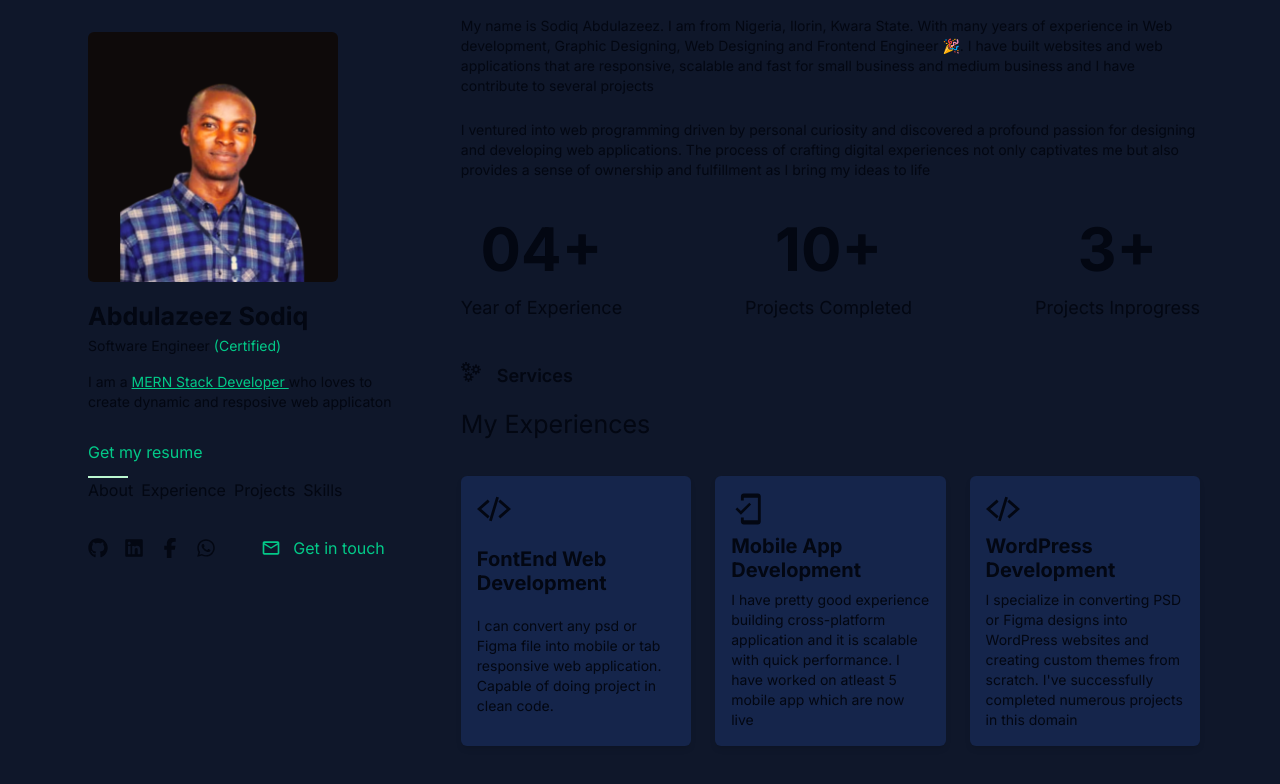
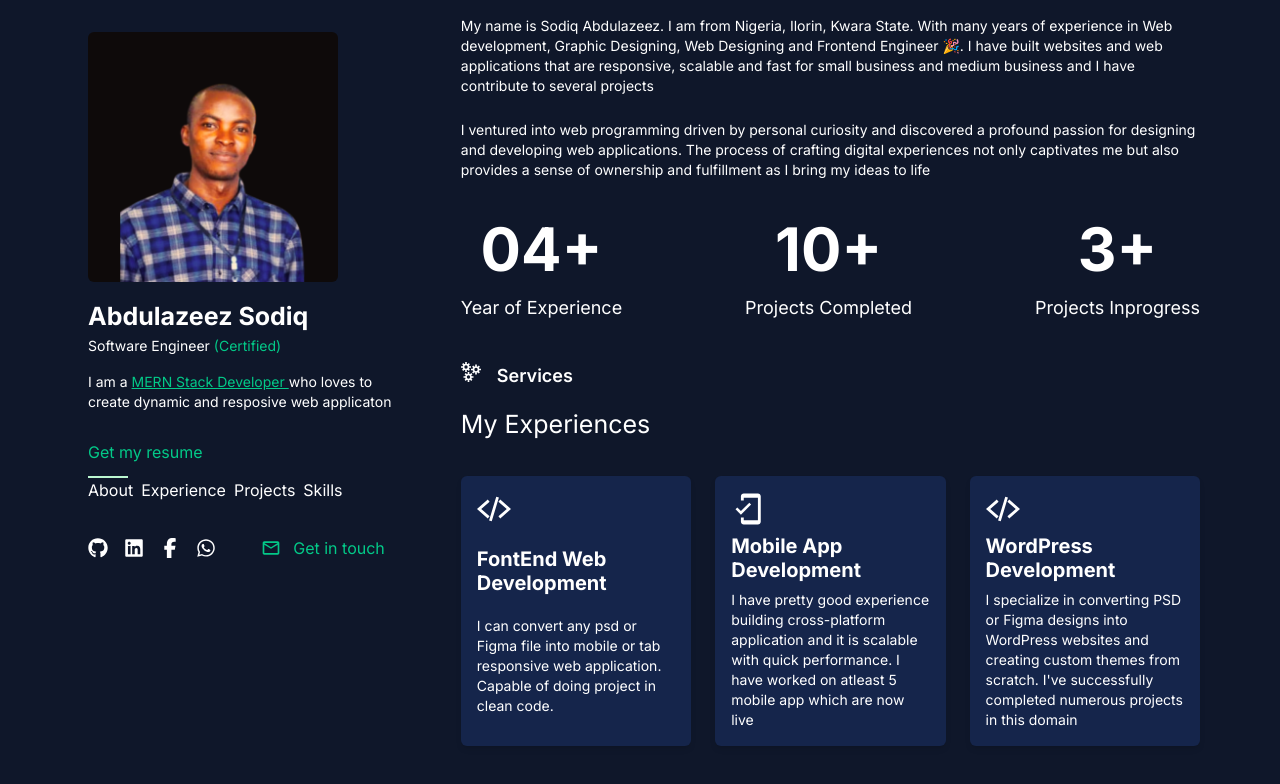
Before and after one commit to Abdulzeez403/abdulazeezsodiq, a Next.js app: page / in a window 1280 px wide. Shown: the top 784 px of the page. Built offline with nearby package versions, Linux system fonts and the light colour scheme.

Commit message:
added new project

```diff
--- a/app/(modules)/home/_components/profile.tsx
+++ b/app/(modules)/home/_components/profile.tsx
@@ -7,8 +7,6 @@ import ProfileImage from "../../../../public/person2.png";
 import { MdOutlineMail } from "react-icons/md";
 
 function Profile() {
-  const [switcher, setSwitcher] = useState(true);
-
   return (
     <div id="about" className="p-4">
       <div>
@@ -24,7 +22,9 @@ function Profile() {
 
         <div>
           <div className="py-4">
-            <h4 className="text-[25px] font-bold">Abdulazeez Sodiq</h4>
+            <h4 className="text-[25px] font-bold text-white">
+              Abdulazeez Sodiq
+            </h4>
             <p className="text-sm">
               Software Engineer <span className="textColor">(Certified)</span>
             </p>
--- a/app/globals.css
+++ b/app/globals.css
@@ -93,7 +93,6 @@
   }
 }
 
-
 /* styles.css */
 .scrollable-content {
   /* Ensure content is scrollable */
--- a/app/layout.tsx
+++ b/app/layout.tsx
@@ -20,11 +20,11 @@ export default function RootLayout({
       <body className={`flex justify-center m-0 background ${inter.className}`}>
         <ThemeProvider
           attribute="class"
-          defaultTheme="light"
+          defaultTheme="dark"
           enableSystem
           disableTransitionOnChange
         >
-          <div className=" w-96 mx-auto py-4 px-2  md:w-[90%] lg:w-[90%]  ">
+          <div className=" w-96 mx-auto py-4 px-2 text-white md:w-[90%] lg:w-[90%]  ">
             {children}
           </div>
         </ThemeProvider>
```
